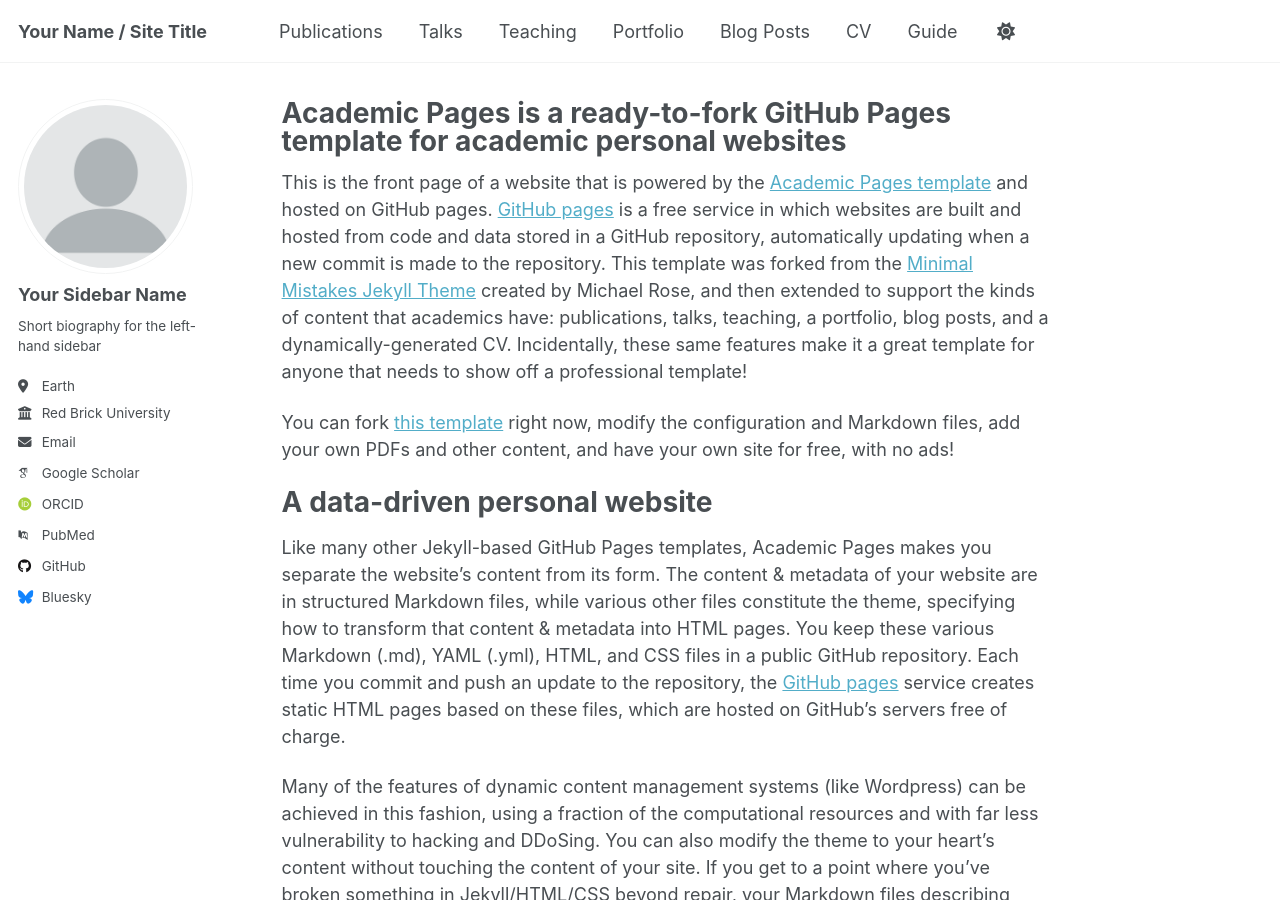
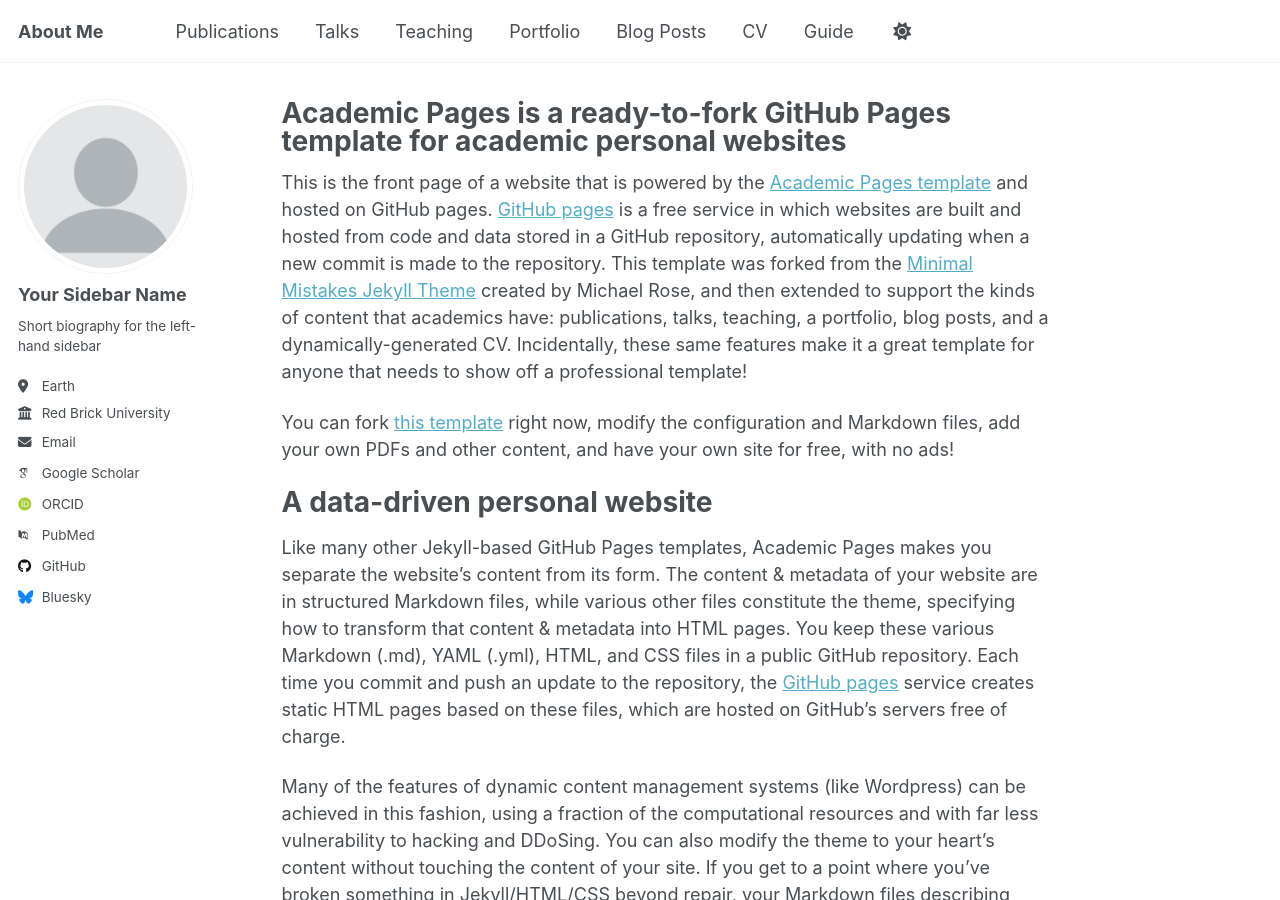
Before and after one commit to summerligon/summerligon.github.io, a Jekyll site: the page built from _pages/about.md, in a window 1280 px wide and 900 px high. Built offline with Jekyll 4.4.1, drawn with Linux system fonts in a browser that asks for light colours; some web fonts are replaced; a script that is not in the unit is left out.

Commit message:
Update _config.yml
first edit - change title

```diff
--- a/_config.yml
+++ b/_config.yml
@@ -9,7 +9,7 @@
 # Basic Site Settings
 locale                   : "en-US"
 site_theme               : "default"
-title                    : "Your Name / Site Title"
+title                    : "About Me"
 title_separator          : "-"
 name                     : &name "Your Name"
 description              : &description "personal description"
```
